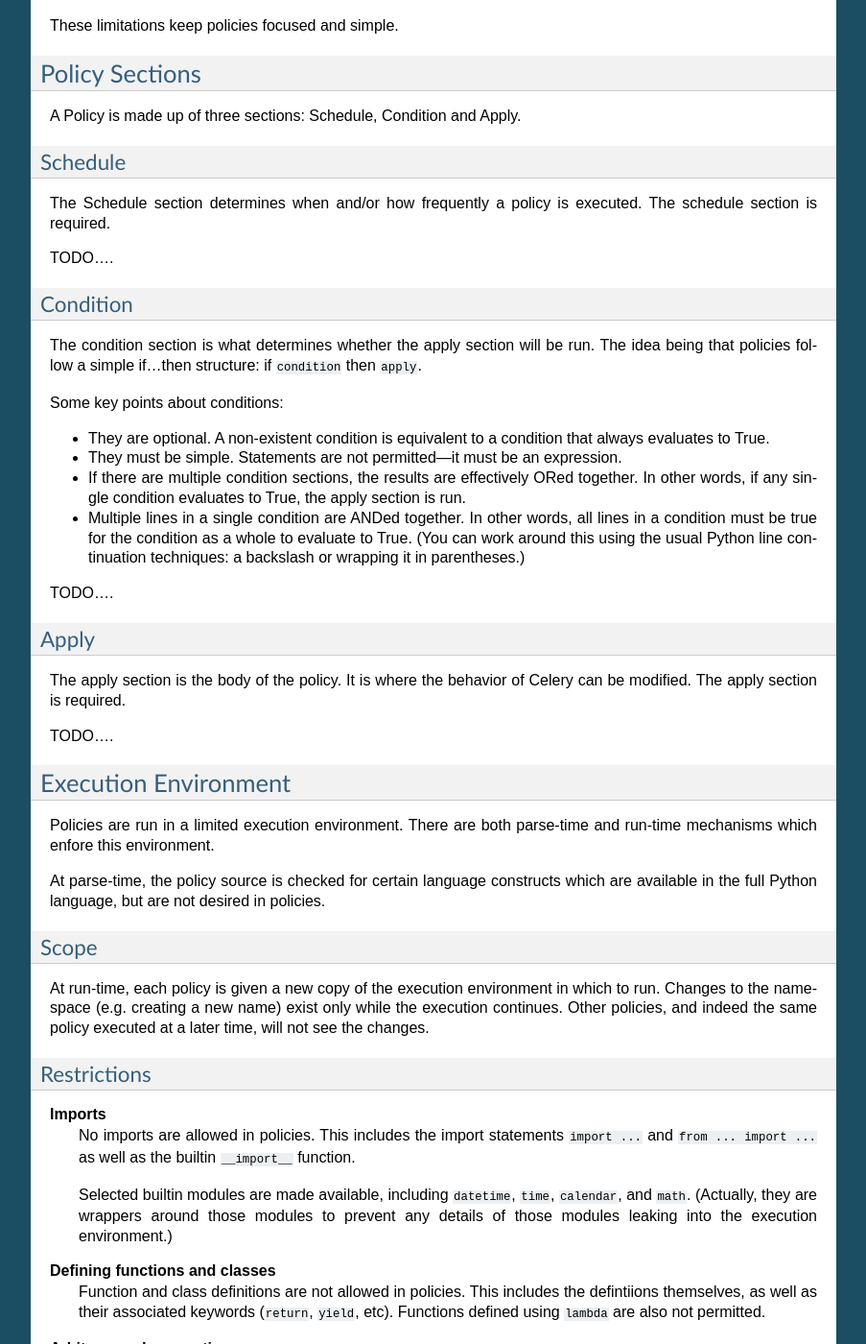
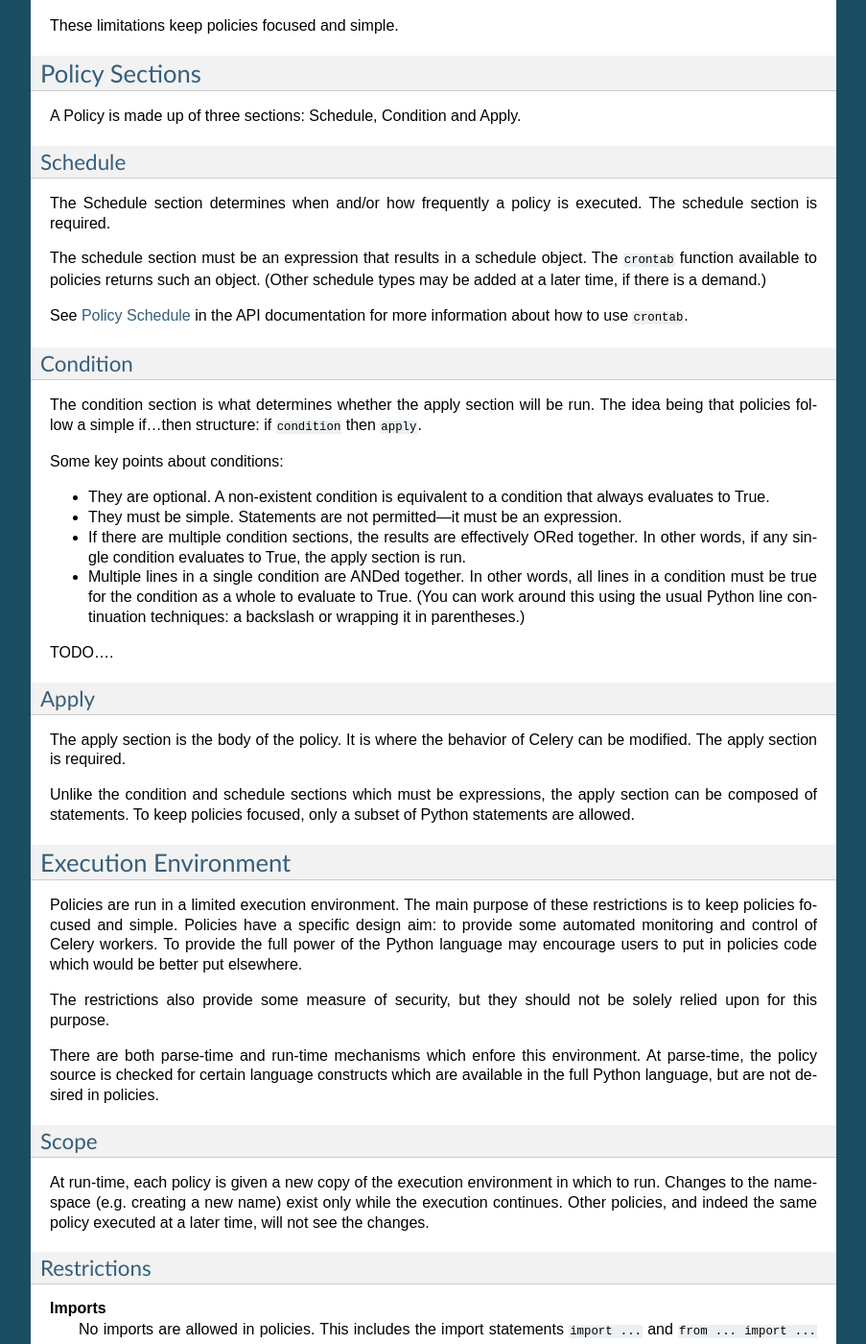
Before and after one commit to bmbouter/CeleryManagement, a Sphinx documentation site: the page built from doc/policy/overview.rst, in a window 1280 px wide and 1400 px high, scrolled down 1493 px. Shown: the whole window at 96% size, without its empty margins (198-1101 px from the left). Built offline with Sphinx 7.4.7, drawn with Linux system fonts in a browser that asks for light colours.

Commit message:
Added to documentation.

```diff
--- a/doc/policy/api.rst
+++ b/doc/policy/api.rst
@@ -251,6 +251,8 @@ Task and Worker Stats
    of time here is clearer.
 
 
+.. _policy-schedule:
+
 Policy Schedule
 ===============
 
--- a/doc/policy/overview.rst
+++ b/doc/policy/overview.rst
@@ -84,7 +84,12 @@ Schedule
 The Schedule section determines when and/or how frequently a policy is
 executed.  The schedule section is required.
 
-TODO....
+The schedule section must be an expression that results in a schedule object.
+The ``crontab`` function available to policies returns such an object.  (Other
+schedule types may be added at a later time, if there is a demand.)
+
+See :ref:`Policy Schedule <policy-schedule>` in the API documentation for more
+information about how to use ``crontab``.
 
 .. _Condition:
 
@@ -119,17 +124,26 @@ Apply
 The apply section is the body of the policy.  It is where the behavior of
 Celery can be modified.  The apply section is required.
 
-TODO....
+Unlike the condition and schedule sections which must be expressions, the apply
+section can be composed of statements.  To keep policies focused, only a subset
+of Python statements are allowed.
 
 Execution Environment
 =====================
 
-Policies are run in a limited execution environment.  There are both
-parse-time and run-time mechanisms which enfore this environment.
+Policies are run in a limited execution environment.  The main purpose of these
+restrictions is to keep policies focused and simple.  Policies have a specific
+design aim: to provide some automated monitoring and control of Celery workers.
+To provide the full power of the Python language may encourage users to put in
+policies code which would be better put elsewhere.
 
-At parse-time, the policy source is checked for certain language constructs
-which are available in the full Python language, but are not desired in
-policies.
+The restrictions also provide some measure of security, but they should not be
+solely relied upon for this purpose.
+
+There are both parse-time and run-time mechanisms which enfore this
+environment.  At parse-time, the policy source is checked for certain language
+constructs which are available in the full Python language, but are not desired
+in policies.
 
 Scope
 ~~~~~
@@ -242,7 +256,7 @@ Common Issues
   recorded.
 - Celery workers must have access to the CeleryManagementLib package.  (Usually
   this means installing it on the worker's (virtual) machine.)
-
+- Length of execution
 
 
 
```
